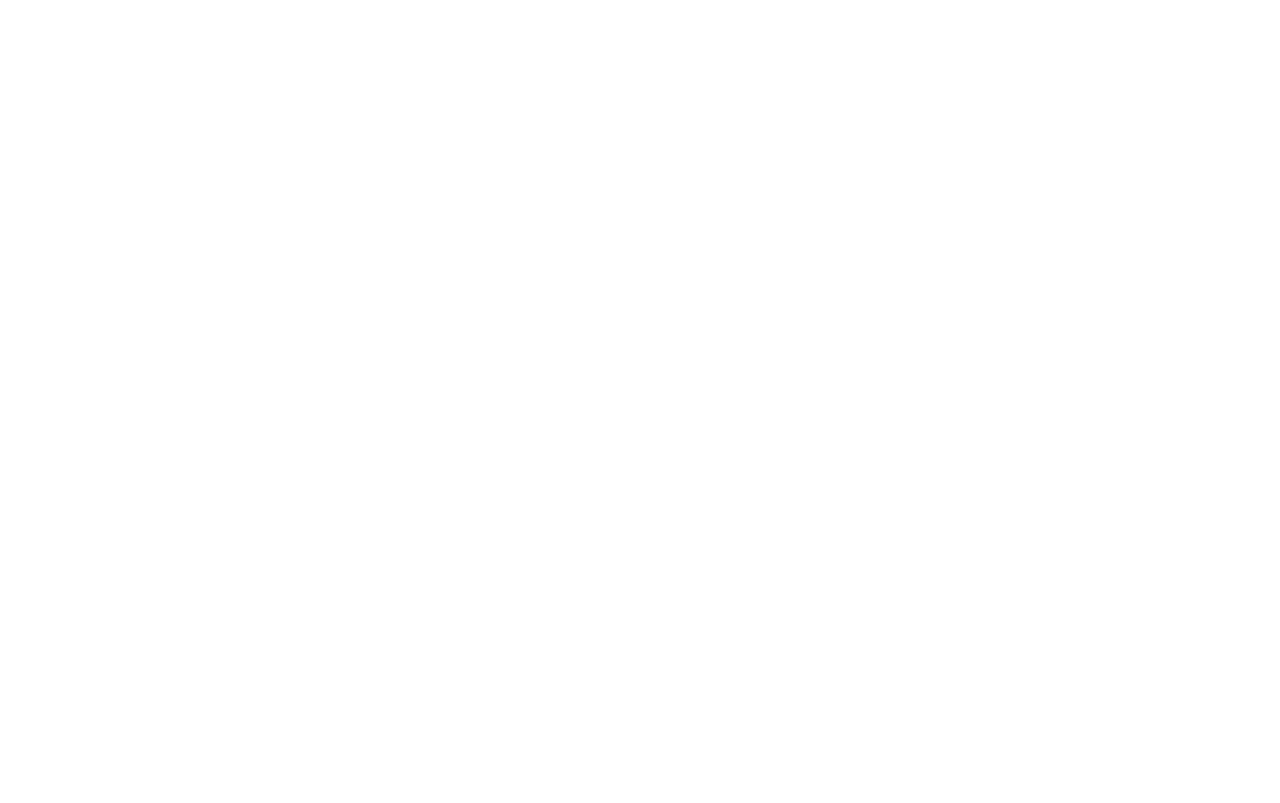
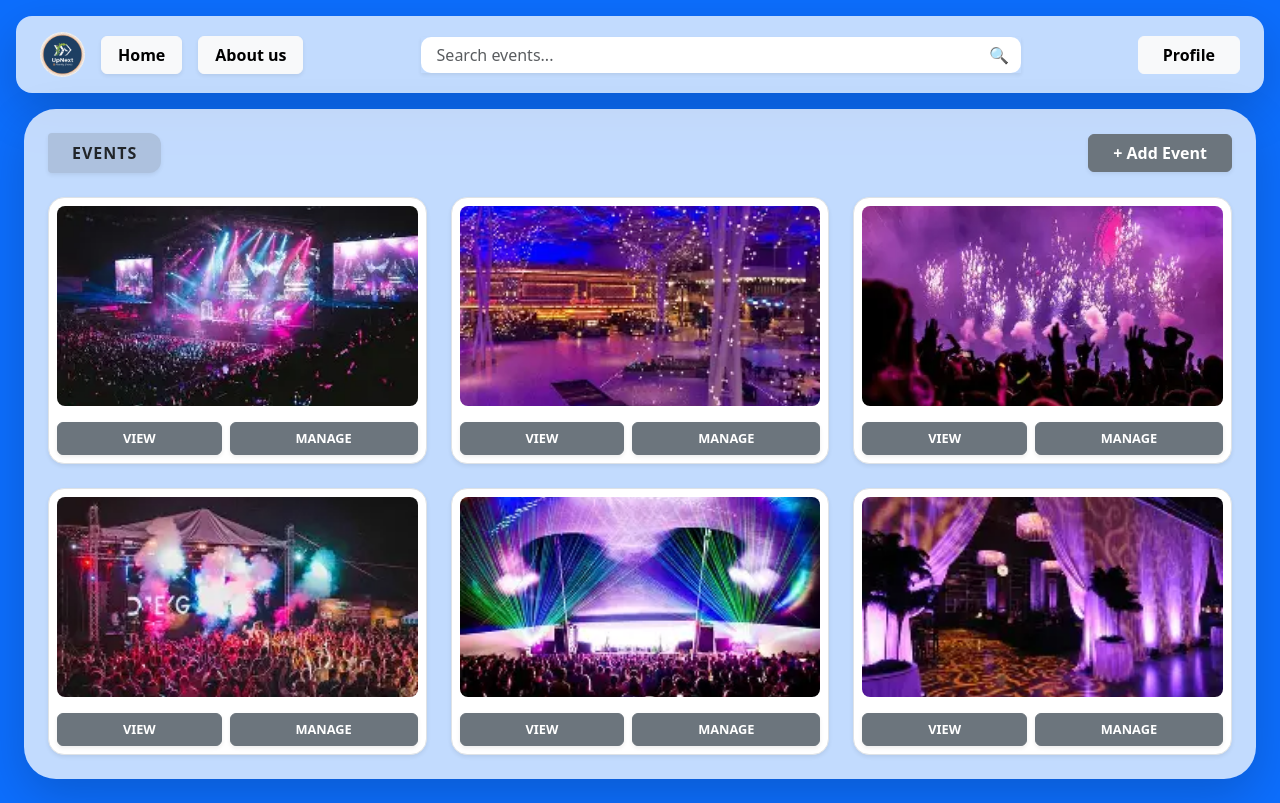
Before and after one commit to 944sahil/upNext, an Angular app: page /admin in a window 1280 px wide. Before the commit this address led to /. Built offline with nearby package versions, Linux system fonts and the light colour scheme.

Commit message:
added admin page

```diff
--- /dev/null
+++ b/src/app/admin/admin.html
@@ -0,0 +1,157 @@
+<div class="container-fluid p-0 min-vh-100 d-flex flex-column bg-primary">
+
+    <!-- NAVBAR -->
+    <div class="p-3">
+        <div class="d-flex align-items-center justify-content-between px-4 py-3 rounded-4 shadow-lg bg-white"
+            style="background-color: rgb(255, 255, 255, 0.75) !important;">
+            <div class="d-flex align-items-center gap-3">
+                <img src="/UpNextLogo.png" width="45" height="45" class="rounded-circle">
+
+                <button class="btn btn-light fw-semibold px-3 shadow-sm" routerLink="/home">
+                    Home
+                </button>
+
+                <button class="btn btn-light fw-semibold px-3 shadow-sm" routerLink="/about">
+                    About us
+                </button>
+            </div>
+
+            <div class="input-group w-50 shadow-sm">
+                <input type="text" class="form-control border-0 px-3" placeholder="Search events..."
+                    style="border-radius: 10px 0 0 10px;">
+                <button class="input-group-text bg-white border-0" style="border-radius: 0 10px 10px 0;" type="button">
+                    🔍
+                </button>
+            </div>
+
+
+            <button class="btn btn-light fw-semibold px-4" routerLink="/profile">
+                Profile
+            </button>
+        </div>
+    </div>
+
+    <!-- MAIN CONTENT -->
+    <div class="mx-4 mb-4 p-4 rounded-5 shadow-lg flex-grow-1 bg-white"
+        style="background-color: rgb(255, 255, 255, 0.75) !important;">
+
+        <div class="mb-4 d-flex align-items-center justify-content-between">
+            <div class="fw-bold px-4 py-2 d-inline-block shadow-sm bg-secondary bg-opacity-25"
+                style="border-radius: 4px 12px 12px 4px; letter-spacing: 1px;">
+                EVENTS
+            </div>
+
+            <button class="btn btn-secondary fw-semibold px-4 shadow-sm" routerLink="/add-event">
+                + Add Event
+            </button>
+        </div>
+
+        <!-- EVENTS GRID -->
+        <div class="row g-4">
+
+            <!-- CARD 1 -->
+            <div class="col-md-4 col-sm-6">
+                <div class="p-2 rounded-4 shadow-sm border bg-white">
+                    <img src="/e1.webp" class="w-100 rounded-3" style="height: 200px; object-fit: cover;">
+                    <div class="d-flex gap-2 mt-3">
+                        <button class="btn btn-secondary flex-grow-1 fw-semibold text-uppercase shadow-sm"
+                            style="font-size: 0.8rem;" routerLink="/details">
+                            View
+                        </button>
+                        <button class="btn btn-secondary flex-grow-1 fw-semibold text-uppercase shadow-sm"
+                            style="font-size: 0.8rem;" routerLink="/update-event">
+                            Manage
+                        </button>
+                    </div>
+                </div>
+            </div>
+
+            <!-- CARD 2 -->
+            <div class="col-md-4 col-sm-6">
+                <div class="p-2 rounded-4 shadow-sm border bg-white">
+                    <img src="/e2.webp" class="w-100 rounded-3" style="height: 200px; object-fit: cover;">
+                    <div class="d-flex gap-2 mt-3">
+                        <button class="btn btn-secondary flex-grow-1 fw-semibold text-uppercase shadow-sm"
+                            style="font-size: 0.8rem;" routerLink="/details">
+                            View
+                        </button>
+                        <button class="btn btn-secondary flex-grow-1 fw-semibold text-uppercase shadow-sm"
+                            style="font-size: 0.8rem;" routerLink="/update-event">
+                            Manage
+                        </button>
+                    </div>
+                </div>
+            </div>
+
+            <!-- CARD 3 -->
+            <div class="col-md-4 col-sm-6">
+                <div class="p-2 rounded-4 shadow-sm border bg-white">
+                    <img src="/e3.webp" class="w-100 rounded-3" style="height: 200px; object-fit: cover;">
+                    <div class="d-flex gap-2 mt-3">
+                        <button class="btn btn-secondary flex-grow-1 fw-semibold text-uppercase shadow-sm"
+                            style="font-size: 0.8rem;" routerLink="/details">
+                            View
+                        </button>
+                        <button class="btn btn-secondary flex-grow-1 fw-semibold text-uppercase shadow-sm"
+                            style="font-size: 0.8rem;" routerLink="/update-event">
+                            Manage
+                        </button>
+                    </div>
+                </div>
+            </div>
+
+            <!-- CARD 4 -->
+            <div class="col-md-4 col-sm-6">
+                <div class="p-2 rounded-4 shadow-sm border bg-white">
+                    <img src="/e4.webp" class="w-100 rounded-3" style="height: 200px; object-fit: cover;">
+                    <div class="d-flex gap-2 mt-3">
+                        <button class="btn btn-secondary flex-grow-1 fw-semibold text-uppercase shadow-sm"
+                            style="font-size: 0.8rem;" routerLink="/details">
+                            View
+                        </button>
+                        <button class="btn btn-secondary flex-grow-1 fw-semibold text-uppercase shadow-sm"
+                            style="font-size: 0.8rem;" routerLink="/update-event">
+                            Manage
+                        </button>
+                    </div>
+                </div>
+            </div>
+
+            <!-- CARD 5 -->
+            <div class="col-md-4 col-sm-6">
+                <div class="p-2 rounded-4 shadow-sm border bg-white">
+                    <img src="/e5.webp" class="w-100 rounded-3" style="height: 200px; object-fit: cover;">
+                    <div class="d-flex gap-2 mt-3">
+                        <button class="btn btn-secondary flex-grow-1 fw-semibold text-uppercase shadow-sm"
+                            style="font-size: 0.8rem;" routerLink="/details">
+                            View
+                        </button>
+                        <button class="btn btn-secondary flex-grow-1 fw-semibold text-uppercase shadow-sm"
+                            style="font-size: 0.8rem;" routerLink="/update-event">
+                            Manage
+                        </button>
+                    </div>
+                </div>
+            </div>
+
+            <!-- CARD 6 -->
+            <div class="col-md-4 col-sm-6">
+                <div class="p-2 rounded-4 shadow-sm border bg-white">
+                    <img src="/e6.webp" class="w-100 rounded-3" style="height: 200px; object-fit: cover;">
+                    <div class="d-flex gap-2 mt-3">
+                        <button class="btn btn-secondary flex-grow-1 fw-semibold text-uppercase shadow-sm"
+                            style="font-size: 0.8rem;" routerLink="/details">
+                            View
+                        </button>
+                        <button class="btn btn-secondary flex-grow-1 fw-semibold text-uppercase shadow-sm"
+                            style="font-size: 0.8rem;" routerLink="/update-event" >
+                            Manage
+                        </button>
+                    </div>
+                </div>
+            </div>
+
+        </div>
+    </div>
+
+</div>
--- a/src/app/app.routes.ts
+++ b/src/app/app.routes.ts
@@ -10,6 +10,7 @@
 import { EventDetails } from './event-details/event-details';
 import { PastBookings } from './past-bookings/past-bookings';
 import { UpcomingBookings } from './upcoming-bookings/upcoming-bookings';
+import { Admin } from './admin/admin';
 
 export const routes: Routes = [
     // {path: "", pathMatch:"full", component: App},
@@ -24,4 +25,5 @@
     {path: "details", component: EventDetails},
     {path: "pastBookings", component: PastBookings},
     {path: "upcomingBookings", component: UpcomingBookings},
+    {path: "admin", component: Admin}
 ];
```
Also changed, not shown: src/app/admin/admin.ts (added, +12 -0 lines), src/app/admin/admin.scss (added), 1 other file (tests, documents, lock files or other folders).
